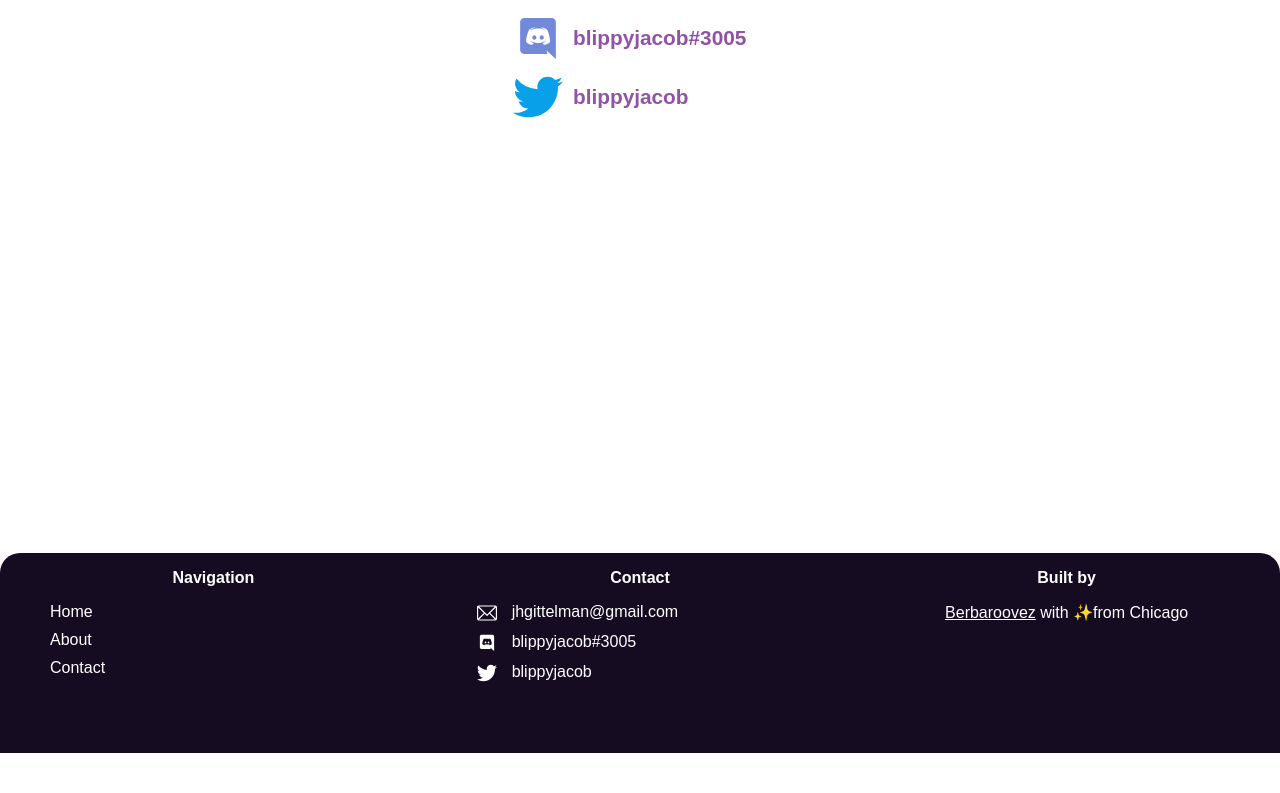
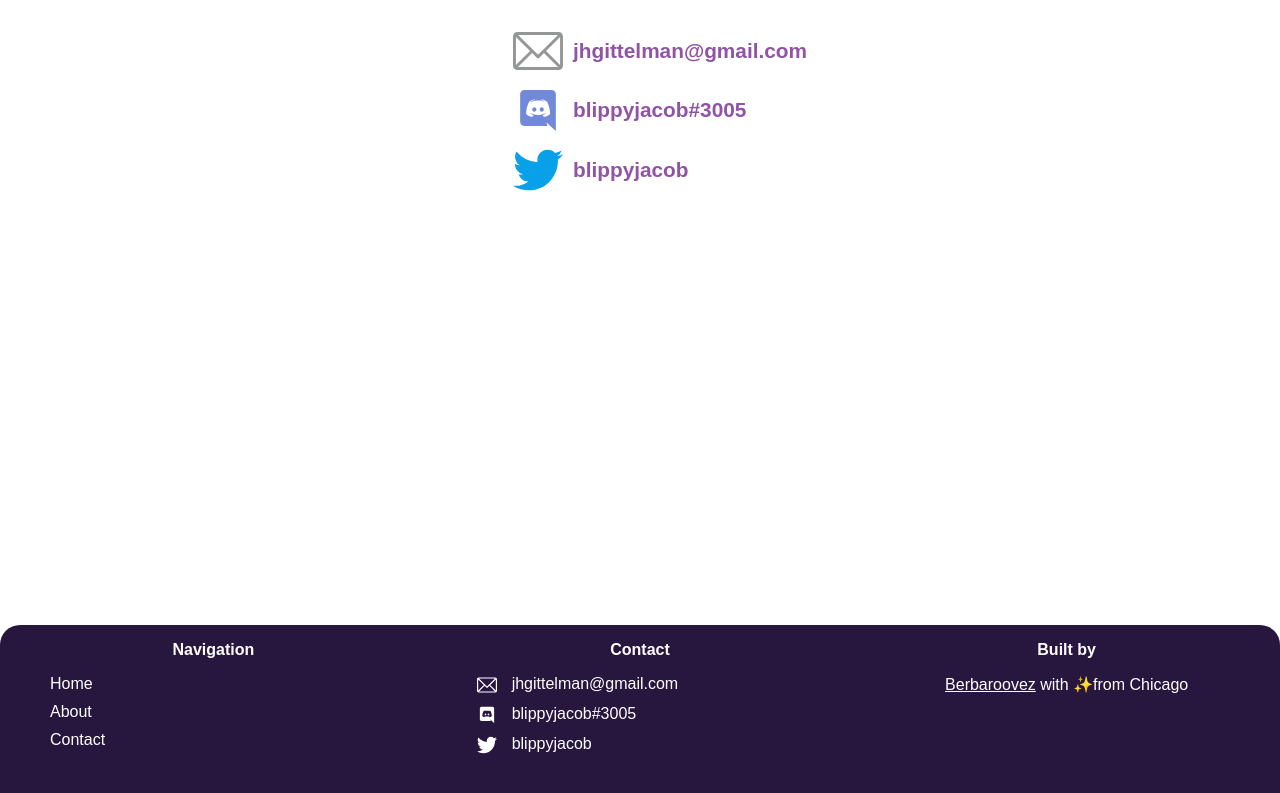
Before and after one commit to berbaroovez/blippyjacob, a Next.js app: page /Contact in a window 1280 px wide. Shown: the part 581-1374 px from the top of the page. Before the commit the page ends 1334 px from the top, so only its background shows below. Built offline with nearby package versions, Linux system fonts and the light colour scheme.

Commit message:
fixed contact

```diff
--- a/components/Footer.js
+++ b/components/Footer.js
@@ -84,7 +84,7 @@ export default function Footer() {
 const FooterContainer = styled.div`
   width: 100%;
   height: 200px;
-  background: #150c21;
+  background: #27163e;
   border-radius: 20px 20px 0 0;
   display: grid;
   grid-template-columns: 1fr 1fr 1fr;
--- a/pages/Contact.js
+++ b/pages/Contact.js
@@ -107,7 +107,7 @@ const HeroContainer = styled.div`
   grid-template-rows: repeat(6, 1fr);
   height: 50vh;
   color: white;
-
+  margin-bottom: 100px;
   h1:nth-child(1) {
     grid-row: 2;
     grid-column: 2/3;
```
